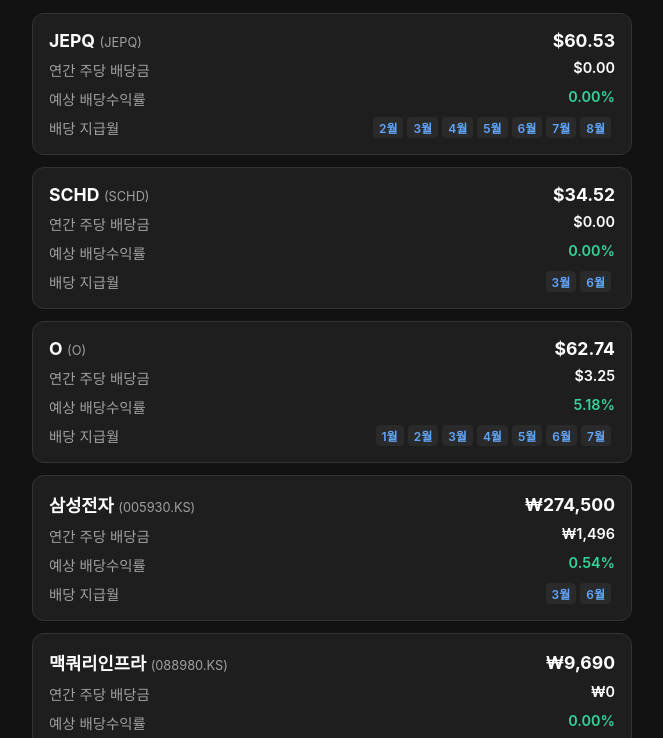
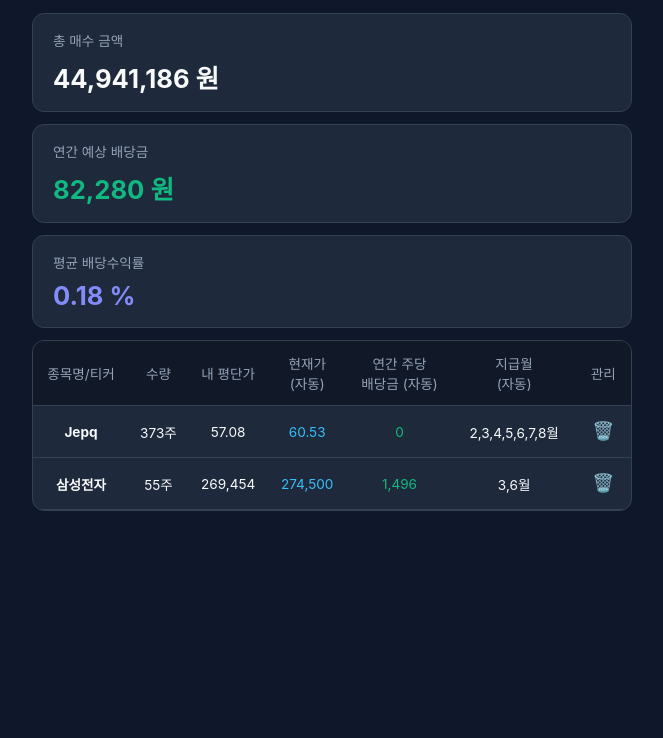
Before and after one commit to pabusu84/RuleFit, a plain HTML site: page index.html in a window 1280 px wide. Shown: the part 114-852 px from the top of the page, without its empty margins (308-971 px from the left). After the commit the page ends 800 px from the top, so only its background shows below. Drawn offline with Linux system fonts and the light colour scheme.

Commit message:
Update index.html

```diff
--- a/index.html
+++ b/index.html
@@ -3,21 +3,22 @@
 <head>
     <meta charset="UTF-8">
     <meta name="viewport" content="width=device-width, initial-scale=1.0">
-    <title>RuleFit - 배당 관리 앱</title>
+    <title>자동 연동 배당 가계부</title>
     <style>
         :root {
-            --bg-color: #121212;
-            --card-bg: #1e1e1e;
-            --accent-color: #2563eb;
-            --text-color: #ffffff;
-            --text-sub: #a0a0a0;
-            --border-color: #333333;
+            --bg-color: #0f172a;
+            --card-bg: #1e293b;
+            --primary: #10b981;
+            --text-main: #f8fafc;
+            --text-sub: #94a3b8;
+            --border: #334155;
+            --danger: #f43f5e;
         }
 
         body {
             font-family: -apple-system, BlinkMacSystemFont, "Segoe UI", Roboto, sans-serif;
             background-color: var(--bg-color);
-            color: var(--text-color);
+            color: var(--text-main);
             margin: 0;
             padding: 16px;
         }
@@ -31,81 +32,129 @@
             display: flex;
             justify-content: space-between;
             align-items: center;
-            margin-bottom: 20px;
+            background: var(--card-bg);
+            padding: 20px;
+            border-radius: 12px;
+            margin-bottom: 16px;
+            border: 1px solid var(--border);
         }
 
         .header h1 {
-            font-size: 1.5rem;
+            font-size: 1.3rem;
+            margin: 0 0 4px 0;
+        }
+
+        .header p {
+            font-size: 0.8rem;
+            color: var(--text-sub);
             margin: 0;
         }
 
-        .info-bar {
+        .btn-add {
+            background-color: var(--primary);
+            color: #000;
+            border: none;
+            padding: 10px 16px;
+            border-radius: 8px;
+            font-weight: bold;
+            cursor: pointer;
+        }
+
+        .summary-card {
+            background: var(--card-bg);
+            padding: 16px 20px;
+            border-radius: 12px;
+            margin-bottom: 12px;
+            border: 1px solid var(--border);
+        }
+
+        .summary-title {
             font-size: 0.85rem;
             color: var(--text-sub);
-            margin-bottom: 16px;
-            display: flex;
-            justify-content: space-between;
-            background: var(--card-bg);
-            padding: 10px 14px;
-            border-radius: 8px;
-        }
-
-        .card {
-            background-color: var(--card-bg);
-            border-radius: 12px;
-            padding: 16px;
-            margin-bottom: 12px;
-            border: 1px solid var(--border-color);
-        }
-
-        .card-header {
-            display: flex;
-            justify-content: space-between;
-            align-items: center;
             margin-bottom: 8px;
         }
 
-        .stock-name {
-            font-size: 1.1rem;
+        .summary-value {
+            font-size: 1.6rem;
             font-weight: bold;
         }
 
-        .stock-ticker {
-            font-size: 0.8rem;
-            color: var(--text-sub);
+        .table-card {
+            background: var(--card-bg);
+            border-radius: 12px;
+            border: 1px solid var(--border);
+            overflow-x: auto;
         }
 
-        .stock-info {
-            display: grid;
-            grid-template-columns: 1fr 1fr;
-            gap: 8px;
-            font-size: 0.9rem;
-            margin-top: 8px;
+        table {
+            width: 100%;
+            border-collapse: collapse;
+            text-align: center;
+            font-size: 0.85rem;
         }
 
-        .info-label {
+        th {
+            background: #111827;
             color: var(--text-sub);
+            padding: 12px 6px;
+            font-weight: normal;
+            border-bottom: 1px solid var(--border);
         }
 
-        .info-value {
-            text-align: right;
-            font-weight: 600;
+        td {
+            padding: 14px 6px;
+            border-bottom: 1px solid var(--border);
         }
 
-        .badge-month {
-            display: inline-block;
-            background-color: #2a2a2a;
-            color: #60a5fa;
-            padding: 2px 6px;
-            border-radius: 4px;
-            font-size: 0.75rem;
-            margin-right: 4px;
+        .btn-del {
+            background: none;
+            border: none;
+            color: var(--danger);
+            cursor: pointer;
+            font-size: 1.1rem;
         }
 
-        #loading {
-            text-align: center;
-            padding: 40px;
-            color: var(--text-sub);
+        /* 모달 스타일 */
+        .modal {
+            display: none;
+            position: fixed;
+            top: 0; left: 0; width: 100%; height: 100%;
+            background: rgba(0,0,0,0.7);
+            justify-content: center;
+            align-items: center;
+        }
+
+        .modal-content {
+            background: var(--card-bg);
+            padding: 20px;
+            border-radius: 12px;
+            width: 80%;
+            max-width: 350px;
+        }
+
+        .modal-content input {
+            width: 100%;
+            padding: 10px;
+            margin: 8px 0;
+            box-sizing: border-box;
+            background: #0f172a;
+            border: 1px solid var(--border);
+            color: #fff;
+            border-radius: 6px;
+        }
+
+        .modal-btns {
+            display: flex;
+            justify-content: space-between;
+            margin-top: 12px;
+        }
+
+        .modal-btns button {
+            width: 48%;
+            padding: 10px;
+            border-radius: 6px;
+            border: none;
+            font-weight: bold;
         }
     </style>
 </head>
@@ -113,117 +162,163 @@
 
 <div class="container">
     <div class="header">
-        <h1>RuleFit 배당 트래커</h1>
+        <div>
+            <h1>자동 연동 배당 가계부</h1>
+            <p>티커·수량·평단가만 입력하면 배당금 자동 계산</p>
+        </div>
+        <button class="btn-add" onclick="openModal()">+ 종목 추가</button>
     </div>
 
-    <div class="info-bar">
-        <span>기준 환율: <strong id="exchange-rate">1,350</strong> 원/USD</span>
-        <span id="last-updated">불러오는 중...</span>
+    <div class="summary-card">
+        <div class="summary-title">총 매수 금액</div>
+        <div class="summary-value" id="total-invest">0 원</div>
     </div>
 
-    <div id="loading">데이터를 불러오는 중입니다...</div>
-    <div id="stock-list"></div>
+    <div class="summary-card">
+        <div class="summary-title">연간 예상 배당금</div>
+        <div class="summary-value" style="color: var(--primary);" id="total-dividend">0 원</div>
+    </div>
+
+    <div class="summary-card">
+        <div class="summary-title">평균 배당수익률</div>
+        <div class="summary-value" style="color: #818cf8;" id="avg-yield">0.00 %</div>
+    </div>
+
+    <div class="table-card">
+        <table>
+            <thead>
+                <tr>
+                    <th>종목명/티커</th>
+                    <th>수량</th>
+                    <th>내 평단가</th>
+                    <th>현재가<br>(자동)</th>
+                    <th>연간 주당<br>배당금 (자동)</th>
+                    <th>지급월<br>(자동)</th>
+                    <th>관리</th>
+                </tr>
+            </thead>
+            <tbody id="portfolio-body">
+                <!-- 종목 노출 영역 -->
+            </tbody>
+        </table>
+    </div>
+</div>
+
+<!-- 종목 추가 모달 -->
+<div class="modal" id="addModal">
+    <div class="modal-content">
+        <h3>종목 추가</h3>
+        <input type="text" id="input-name" placeholder="종목명/티커 (예: Jepq, 삼성전자)">
+        <input type="number" id="input-qty" placeholder="수량 (예: 10)">
+        <input type="number" id="input-price" placeholder="평단가 (원/달러)">
+        <div class="modal-btns">
+            <button onclick="closeModal()" style="background: #475569; color: white;">취소</button>
+            <button onclick="addStock()" style="background: var(--primary); color: black;">추가</button>
+        </div>
+    </div>
 </div>
 
 <script>
-    async function loadData() {
-        const loadingEl = document.getElementById('loading');
-        const listEl = document.getElementById('stock-list');
-        const exRateEl = document.getElementById('exchange-rate');
-        const updatedEl = document.getElementById('last-updated');
+    let marketData = { stocks: {}, exchangeRate: 1350 };
 
+    // 로컬스토리지 저장 포트폴리오
+    let myPortfolio = JSON.parse(localStorage.getItem('myPortfolio')) || [
+        { name: "Jepq", qty: 373, price: 57.08 },
+        { name: "삼성전자", qty: 55, price: 269454 }
+    ];
+
+    async function init() {
         try {
-            // 캐시 방지 파라미터(?t=timestamp) 적용
-            const response = await fetch('./data.json?t=' + new Date().getTime());
+            // 캐시 방지 적용하여 data.json 로드
+            const res = await fetch('./data.json?t=' + new Date().getTime());
+            if (res.ok) {
+                marketData = await res.json();
+            }
+        } catch (e) {
+            console.error("data.json 로드 오류", e);
+        }
+        render();
+    }
 
-            if (!response.ok) {
-                throw new Error("data.json 파일을 불러올 수 없습니다.");
+    function render() {
+        const tbody = document.getElementById('portfolio-body');
+        tbody.innerHTML = '';
+
+        let totalInvestKRW = 0;
+        let totalDividendKRW = 0;
+        const rate = marketData.exchangeRate || 1350;
+
+        myPortfolio.forEach((item, index) => {
+            // marketData 조회 (소문자/대문자/한글 키 대응)
+            const stockKey = item.name.trim();
+            const liveData = marketData.stocks[stockKey] ||
+                             marketData.stocks[stockKey.toLowerCase()] ||
+                             marketData.stocks[stockKey.toUpperCase()] || {};
+
+            const curPrice = liveData.price || 0;
+            const divPerShare = liveData.divPerShare || 0;
+            const months = (liveData.months && liveData.months.length > 0) ? liveData.months.join(',') + '월' : '-';
+            const isUSD = liveData.currency === "USD" || (!liveData.currency && item.price < 1000);
+
+            // 투자금 및 배당금 계산
+            const investAmount = item.qty * item.price;
+            const dividendAmount = item.qty * divPerShare;
+
+            if (isUSD) {
+                totalInvestKRW += investAmount * rate;
+                totalDividendKRW += dividendAmount * rate;
+            } else {
+                totalInvestKRW += investAmount;
+                totalDividendKRW += dividendAmount;
             }
 
-            const data = await response.json();
+            const tr = document.createElement('tr');
+            tr.innerHTML = `
+                <td><strong>${item.name}</strong></td>
+                <td>${item.qty}주</td>
+                <td>${item.price.toLocaleString()}</td>
+                <td style="color: #38bdf8;">${curPrice ? curPrice.toLocaleString() : '0'}</td>
+                <td style="color: var(--primary);">${divPerShare ? divPerShare.toLocaleString() : '0'}</td>
+                <td>${months}</td>
+                <td><button class="btn-del" onclick="deleteStock(${index})">🗑️</button></td>
+            `;
+            tbody.appendChild(tr);
+        });
 
-            // 환율 표시
-            if (data.exchangeRate) {
-                exRateEl.innerText = Number(data.exchangeRate).toLocaleString();
-            }
+        // 요약 정보 업데이트
+        document.getElementById('total-invest').innerText = Math.round(totalInvestKRW).toLocaleString() + ' 원';
+        document.getElementById('total-dividend').innerText = Math.round(totalDividendKRW).toLocaleString() + ' 원';
 
-            // 업데이트 시간 표시
-            const now = new Date();
-            updatedEl.innerText = `${now.getMonth() + 1}/${now.getDate()} ${now.getHours()}:${String(now.getMinutes()).padStart(2, '0')} 갱신됨`;
+        const avgYield = totalInvestKRW > 0 ? ((totalDividendKRW / totalInvestKRW) * 100).toFixed(2) : "0.00";
+        document.getElementById('avg-yield').innerText = avgYield + ' %';
 
-            // 종목 리스트 랜더링
-            loadingEl.style.display = 'none';
-            listEl.innerHTML = '';
+        localStorage.setItem('myPortfolio', JSON.stringify(myPortfolio));
+    }
 
-            const stocks = data.stocks;
+    function openModal() { document.getElementById('addModal').style.display = 'flex'; }
+    function closeModal() { document.getElementById('addModal').style.display = 'none'; }
 
-            // 중복 키 제거하여 기본 리스트 생성
-            const uniqueTickers = Array.from(new Set(Object.values(stocks).map(s => s.ticker)));
+    function addStock() {
+        const name = document.getElementById('input-name').value;
+        const qty = parseFloat(document.getElementById('input-qty').value);
+        const price = parseFloat(document.getElementById('input-price').value);
 
-            uniqueTickers.forEach(ticker => {
-                const item = Object.values(stocks).find(s => s.ticker === ticker);
-                if (!item) return;
-
-                const name = Object.keys(stocks).find(key => stocks[key].ticker === ticker && key === key.toUpperCase()) || ticker;
-                const isKRW = item.currency === "KRW";
-                const priceFormatted = isKRW
-                    ? `₩${Number(item.price).toLocaleString()}`
-                    : `$${Number(item.price).toFixed(2)}`;
-
-                const divFormatted = isKRW
-                    ? `₩${Number(item.divPerShare).toLocaleString()}`
-                    : `$${Number(item.divPerShare).toFixed(2)}`;
-
-                // 배당 수익률 계산
-                const yieldPct = item.price > 0 ? ((item.divPerShare / item.price) * 100).toFixed(2) : "0.00";
-
-                // 배당월 태그
-                const monthsHtml = item.months && item.months.length > 0
-                    ? item.months.map(m => `<span class="badge-month">${m}월</span>`).join('')
-                    : '<span style="color:#666;">정보 없음</span>';
-
-                const card = document.createElement('div');
-                card.className = 'card';
-                card.innerHTML = `
-                    <div class="card-header">
-                        <div>
-                            <span class="stock-name">${name}</span>
-                            <span class="stock-ticker">(${item.ticker})</span>
-                        </div>
-                        <div style="text-align: right;">
-                            <div style="font-size: 1.1rem; font-weight: bold;">${priceFormatted}</div>
-                        </div>
-                    </div>
-                    <div class="stock-info">
-                        <div>
-                            <span class="info-label">연간 주당 배당금</span>
-                        </div>
-                        <div class="info-value">${divFormatted}</div>
-
-                        <div>
-                            <span class="info-label">예상 배당수익률</span>
-                        </div>
-                        <div class="info-value" style="color: #34d399;">${yieldPct}%</div>
-
-                        <div>
-                            <span class="info-label">배당 지급월</span>
-                        </div>
-                        <div class="info-value">${monthsHtml}</div>
-                    </div>
-                `;
-                listEl.appendChild(card);
-            });
-
-        } catch (error) {
-            console.error(error);
-            loadingEl.innerText = "데이터 연동 실패: data.json 파일이 없거나 브라우저 오류입니다.";
-            loadingEl.style.color = "#ef4444";
+        if (name && qty && price) {
+            myPortfolio.push({ name, qty, price });
+            closeModal();
+            render();
+            document.getElementById('input-name').value = '';
+            document.getElementById('input-qty').value = '';
+            document.getElementById('input-price').value = '';
         }
     }
 
-    // 앱 실행시 데이터 로드
-    window.onload = loadData;
+    function deleteStock(index) {
+        myPortfolio.splice(index, 1);
+        render();
+    }
+
+    window.onload = init;
 </script>
-
 </body>
 </html>
```
